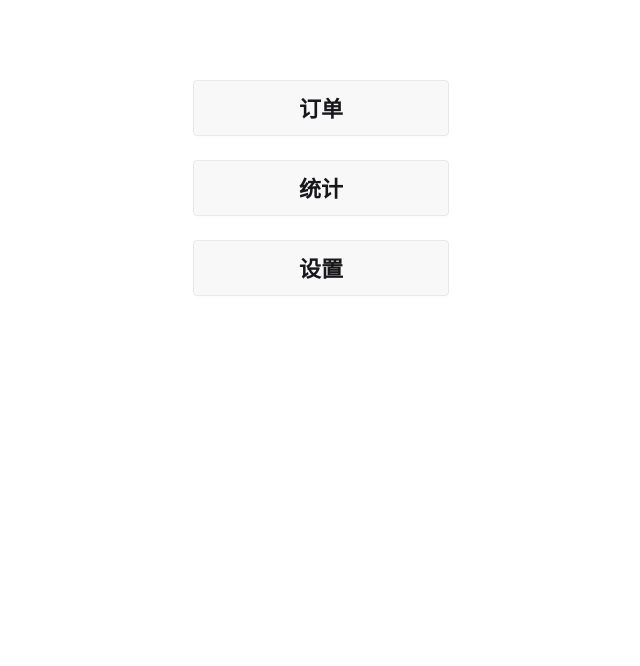
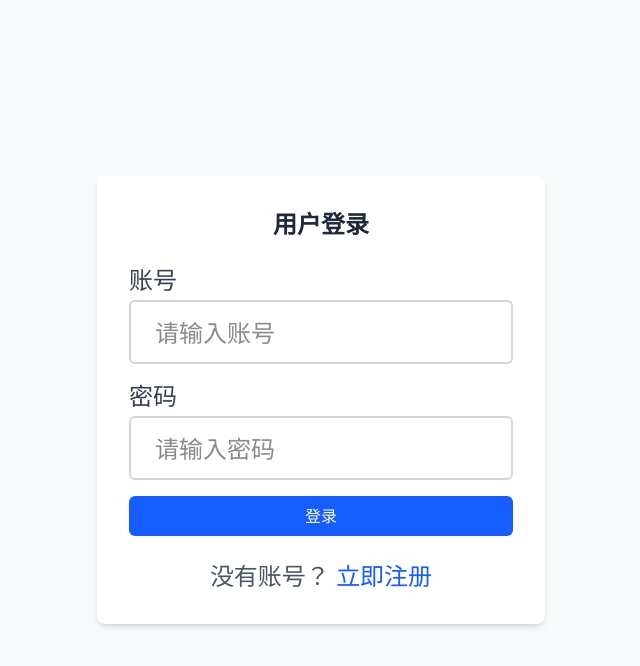
Before and after one commit to mteals/legero, a React (Vite) app: page / in a window 1280 px wide. Shown: the top 666 px of the page, without its empty margins (319-959 px from the left). Built offline with nearby package versions, Linux system fonts and the light colour scheme.

Commit message:
完成登录页面

```diff
--- a/src/routes/index.tsx
+++ b/src/routes/index.tsx
@@ -1,4 +1,5 @@
 import Home from "@/views/Home";
+import Login from "@/views/Login";
 import NotFound from "@/views/NotFound";
 import Order from "@/views/Order";
 import Settings from "@/views/Settings";
@@ -8,6 +9,10 @@ import { createBrowserRouter } from "react-router";
 const router = createBrowserRouter([
   {
     path: "/",
+    element: <Login />
+  },
+  {
+    path: "/home",
     element: <Home />
   },
   {
--- /dev/null
+++ b/src/views/Login/index.tsx
@@ -0,0 +1,91 @@
+import React, { FormEvent, useState } from "react";
+import { useNavigate } from "react-router";
+
+const Login: React.FC = () => {
+    const navigate = useNavigate()
+    const [account, setAccount] = useState('')
+    const [password, setPassword] = useState('')
+    const [isSubmitting, setIsSubmitting] = useState(false)
+    const [error, setError] = useState<{ account?: string, password?: string }>({})
+
+    const NavToHome = () => {
+        navigate('/home')
+    }
+
+    const validateForm = () => {
+        const newErrors: { account?: string, password?: string } = {}
+        if (!account)
+            newErrors.account = '账号不能为空'
+        if (!password)
+            newErrors.password = '密码不能为空'
+        setError(newErrors)
+        return Object.keys(newErrors).length ===0
+    }
+
+    const handleSumbit = (e: FormEvent) => {
+        e.preventDefault()
+        if (!validateForm()) return
+        setIsSubmitting(true)
+        NavToHome()
+    }
+
+    return (
+        <div className="min-h-screen bg-gray-50 flex flex-col items-center justify-center p-4">
+            <form className="bg-white p-8 rounded-lg shadow-md w-full max-w-md space-y-6" onSubmit={handleSumbit}>
+                <h1 className="text-2xl font-bold text-center text-gray-800">用户登录</h1>
+                <div className="space-y-4">
+                    <div className="flex flex-col justify-center">
+                        <label htmlFor="account" className="block text-2xl font-medium text-gray-700 mb-1">账号</label>
+                        <input
+                            id="account"
+                            value={account}
+                            onChange={e => setAccount(e.target.value)}
+                            type="text"
+                            disabled={isSubmitting}
+                            placeholder="请输入账号"
+                            className="w-full h-16 px-6 text-2xl rounded-md border-2 border-gray-300 focus:outline-none focus:ring-4 focus:ring-blue-300"
+                        />
+                        {error.account && (
+                            <span className="text-red-500 text-xl mt-1 block">{error.account}</span>
+                        )}
+                    </div>
+                    <div className="flex flex-col justify-center">
+                        <label htmlFor="password" className="block text-2xl font-medium text-gray-700 mb-1">密码</label>
+                        <input
+                            id="password"
+                            value={password}
+                            onChange={e => setPassword(e.target.value)}
+                            type="password"
+                            disabled={isSubmitting}
+                            placeholder="请输入密码"
+                            className="w-full h-16 px-6 text-2xl rounded-md border-2 border-gray-300 focus:outline-none focus:ring-4 focus:ring-blue-300"
+                        />
+                        {error.password && (
+                            <span className="text-red-500 text-xl mt-1 block">{error.password}</span>
+                        )}
+                    </div>
+                    <button
+                        type="submit"
+                        disabled={isSubmitting}
+                        className={`w-full py-2 px-4 text-white font-medium rounded-md transition-colors ${isSubmitting
+                            ? 'bg-blue-400 cursor-not-allowed'
+                            : 'bg-blue-600 hover:bg-blue-700'
+                            }`}
+                    >
+                        {isSubmitting ? '登录中...' : '登录'}
+                    </button>
+                </div>
+                <div className="text-center text-2xl text-gray-600 mt-4">
+                    没有账号？{' '}
+                    <span
+                        className="text-blue-600 hover:text-blue-800 font-medium text-2xl"
+                    >
+                        立即注册
+                    </span>
+                </div>
+            </form>
+        </div>
+    )
+}
+
+export default Login
```
